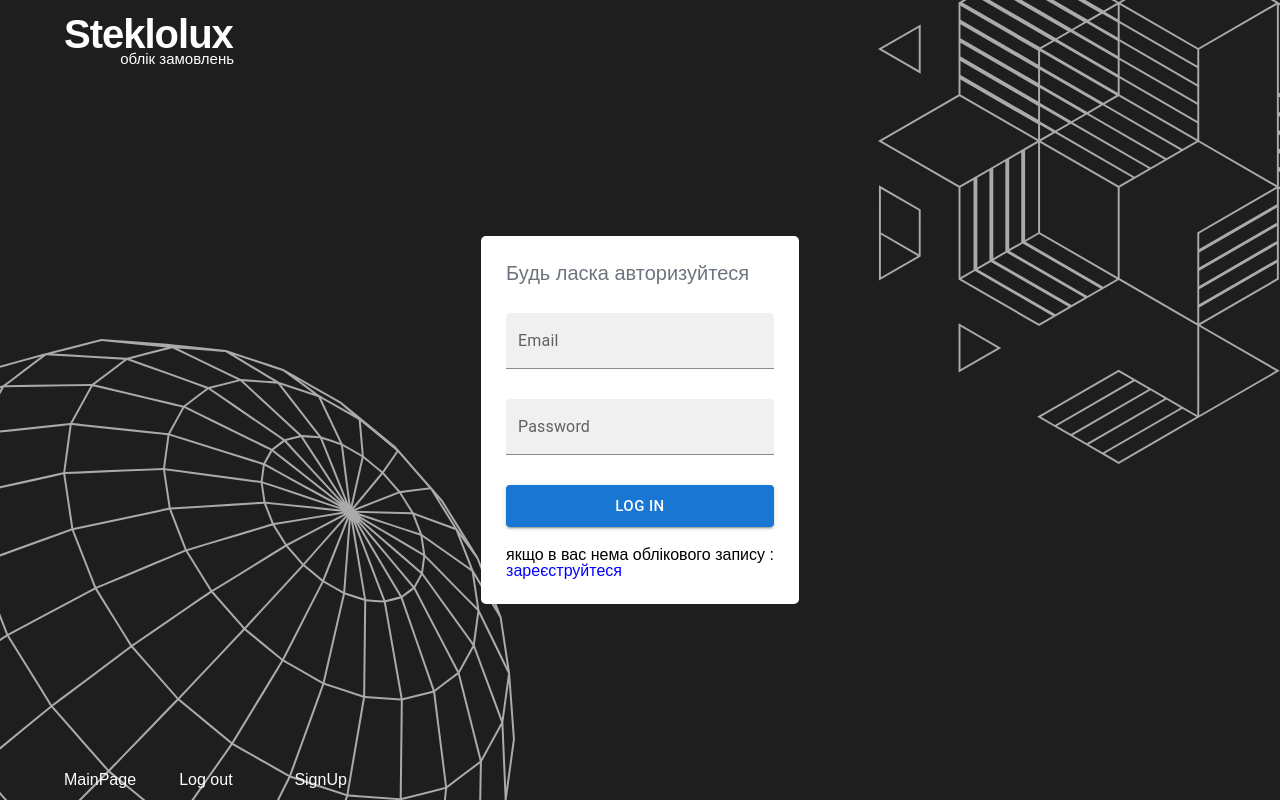
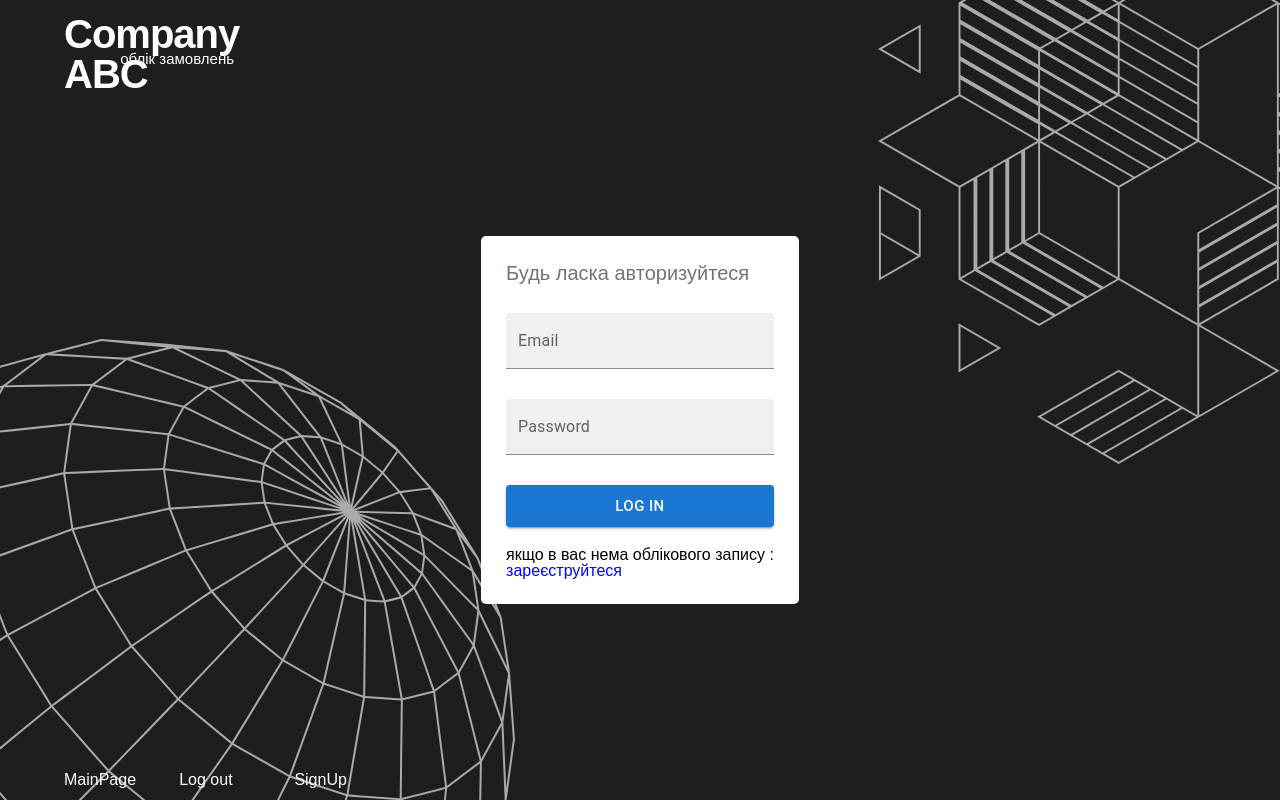
Before and after one commit to Livadnij/order_accounting_react, a React (Create React App) app: page /login in a window 1280 px wide. Built offline with nearby package versions, Linux system fonts and the light colour scheme.

Commit message:
change company name

```diff
--- a/src/Pages/Layout.jsx
+++ b/src/Pages/Layout.jsx
@@ -47,7 +47,7 @@ const Layout = () => {
       <Box sx={{width: "90%"}}>
     <HeaderContainer>
       <HeaderBlock>
-      <h1>Steklolux</h1>
+      <h1>Company ABC</h1>
       <h3 style={{textAlign: "right"}}>облік замовлень</h3>
       </HeaderBlock>
          </HeaderContainer>
```
